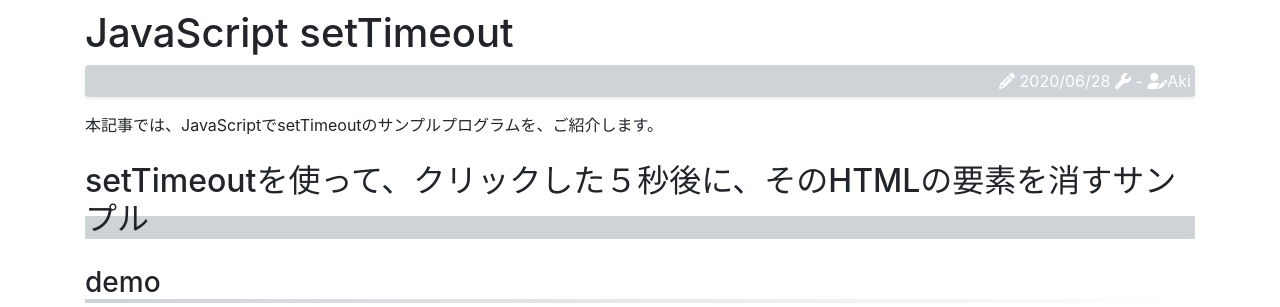
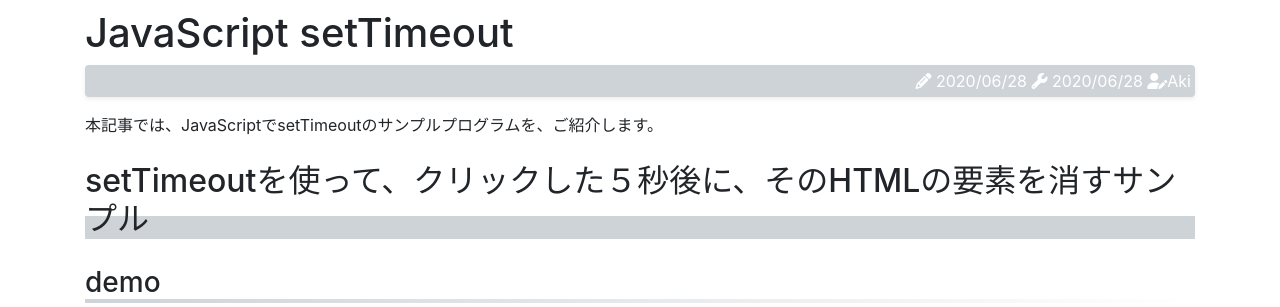
Before and after one commit to Aki321/ftmgames, a PHP site: page /blog/javascript-settimeout/index.php in a window 1280 px wide. Shown: the part 56-363 px from the top of the page. Run offline with PHP 8.4, Linux system fonts and the light colour scheme; some libraries are stand-ins or nearby versions.

Commit message:
Modify dateModified

```diff
--- a/blog/javascript-settimeout/index.php
+++ b/blog/javascript-settimeout/index.php
@@ -18,7 +18,7 @@ $title = "JavaScript setTimeout";
             <i class="fas fa-pencil-alt"></i>
             <time itemprop="datePublished">2020/06/28</time>
             <i class="fas fa-wrench"></i>
-            <time itemprop="dateModified">-</time>
+            <time itemprop="dateModified">2020/06/28</time>
             <i class="fas fa-user-edit"></i>Aki
         </div>
         <p>本記事では、JavaScriptでsetTimeoutのサンプルプログラムを、ご紹介します。</p>
```
